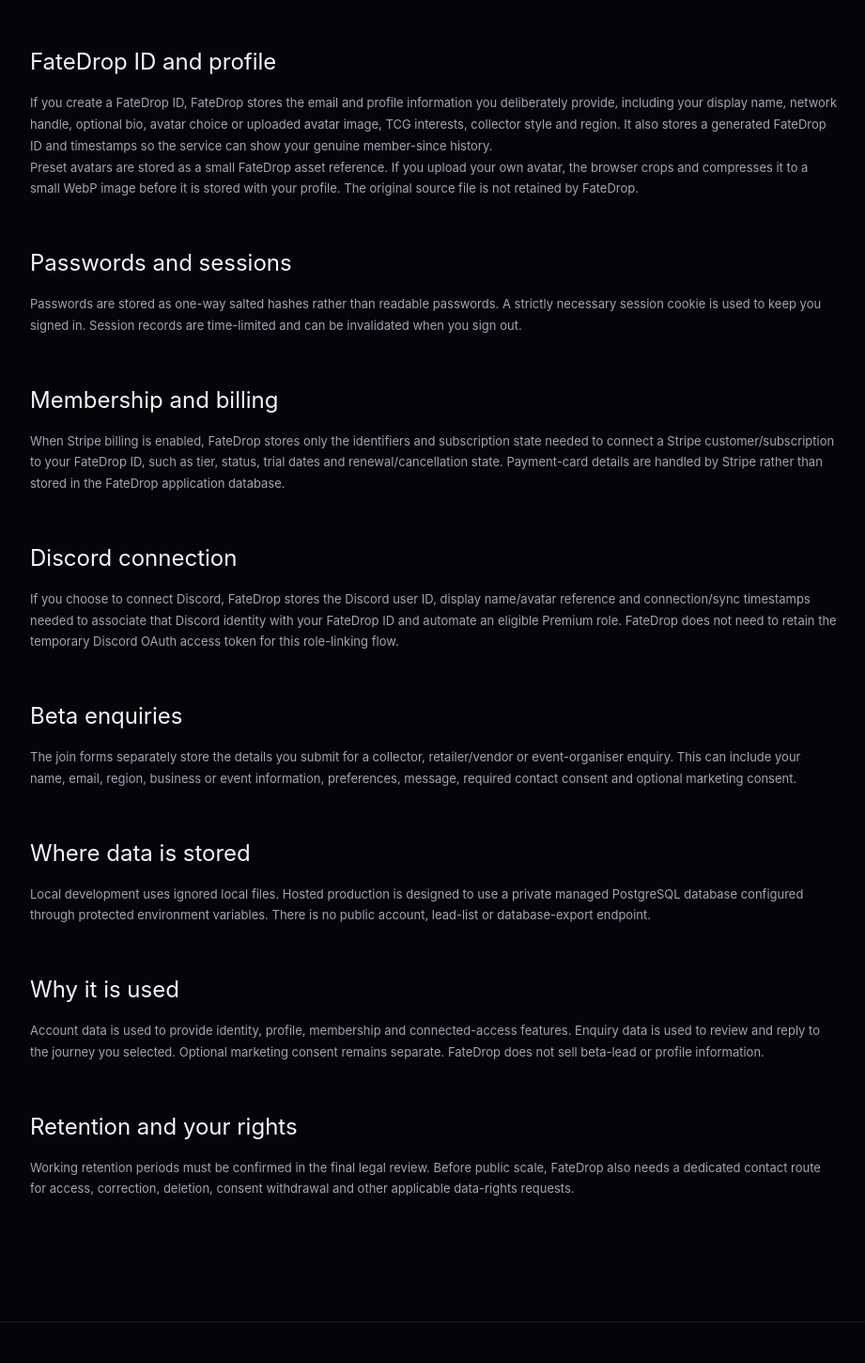
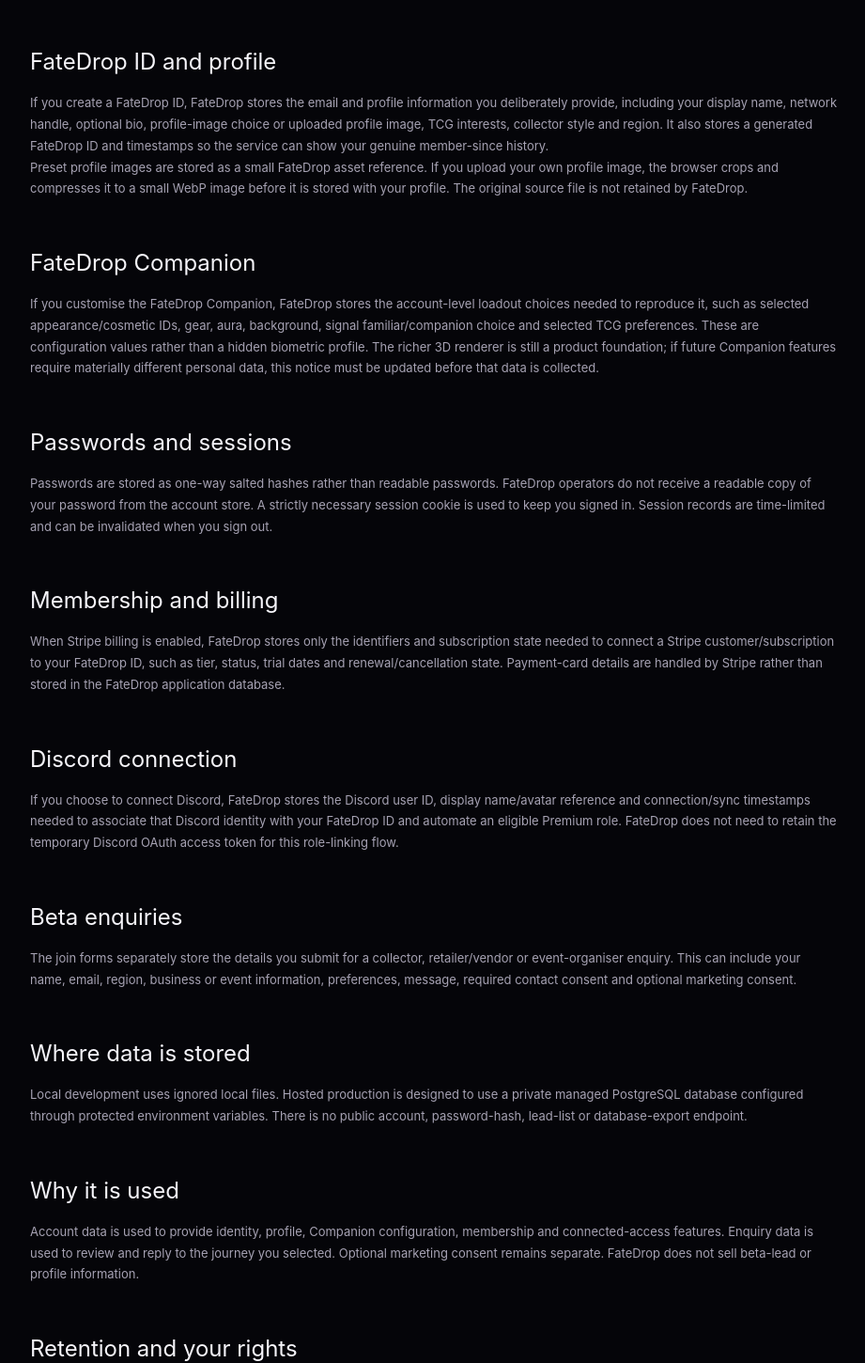
Before and after one commit to Fatez/fatedrop-web, a Next.js app: page /privacy in a window 1280 px wide. Shown: the part 510-1960 px from the top of the page at 94% size, without its empty margins (178-1099 px from the left). Built offline with nearby package versions, Linux system fonts and the light colour scheme; no server answers.

Commit message:
Document FateDrop Companion account data in privacy notice

```diff
--- a/app/privacy/page.tsx
+++ b/app/privacy/page.tsx
@@ -3,7 +3,7 @@
 
 export const metadata: Metadata = {
   title: "Founding Beta Privacy Notice | FateDrop",
-  description: "How FateDrop uses beta enquiries, FateDrop ID profiles, membership and connected Discord information.",
+  description: "How FateDrop uses beta enquiries, FateDrop ID profiles, Companion settings, membership and connected Discord information.",
 };
 
 export default function PrivacyPage() {
@@ -14,10 +14,12 @@
         <h1>Your FateDrop data.</h1>
         <div className="legal-placeholder"><strong>Operational beta notice.</strong><br />This page describes the current technical design, but a final UK legal review, formal data-controller details and a dedicated public privacy contact route are still required before scaled acquisition.</div>
         <h2>FateDrop ID and profile</h2>
-        <p>If you create a FateDrop ID, FateDrop stores the email and profile information you deliberately provide, including your display name, network handle, optional bio, avatar choice or uploaded avatar image, TCG interests, collector style and region. It also stores a generated FateDrop ID and timestamps so the service can show your genuine member-since history.</p>
-        <p>Preset avatars are stored as a small FateDrop asset reference. If you upload your own avatar, the browser crops and compresses it to a small WebP image before it is stored with your profile. The original source file is not retained by FateDrop.</p>
+        <p>If you create a FateDrop ID, FateDrop stores the email and profile information you deliberately provide, including your display name, network handle, optional bio, profile-image choice or uploaded profile image, TCG interests, collector style and region. It also stores a generated FateDrop ID and timestamps so the service can show your genuine member-since history.</p>
+        <p>Preset profile images are stored as a small FateDrop asset reference. If you upload your own profile image, the browser crops and compresses it to a small WebP image before it is stored with your profile. The original source file is not retained by FateDrop.</p>
+        <h2>FateDrop Companion</h2>
+        <p>If you customise the FateDrop Companion, FateDrop stores the account-level loadout choices needed to reproduce it, such as selected appearance/cosmetic IDs, gear, aura, background, signal familiar/companion choice and selected TCG preferences. These are configuration values rather than a hidden biometric profile. The richer 3D renderer is still a product foundation; if future Companion features require materially different personal data, this notice must be updated before that data is collected.</p>
         <h2>Passwords and sessions</h2>
-        <p>Passwords are stored as one-way salted hashes rather than readable passwords. A strictly necessary session cookie is used to keep you signed in. Session records are time-limited and can be invalidated when you sign out.</p>
+        <p>Passwords are stored as one-way salted hashes rather than readable passwords. FateDrop operators do not receive a readable copy of your password from the account store. A strictly necessary session cookie is used to keep you signed in. Session records are time-limited and can be invalidated when you sign out.</p>
         <h2>Membership and billing</h2>
         <p>When Stripe billing is enabled, FateDrop stores only the identifiers and subscription state needed to connect a Stripe customer/subscription to your FateDrop ID, such as tier, status, trial dates and renewal/cancellation state. Payment-card details are handled by Stripe rather than stored in the FateDrop application database.</p>
         <h2>Discord connection</h2>
@@ -25,9 +27,9 @@
         <h2>Beta enquiries</h2>
         <p>The join forms separately store the details you submit for a collector, retailer/vendor or event-organiser enquiry. This can include your name, email, region, business or event information, preferences, message, required contact consent and optional marketing consent.</p>
         <h2>Where data is stored</h2>
-        <p>Local development uses ignored local files. Hosted production is designed to use a private managed PostgreSQL database configured through protected environment variables. There is no public account, lead-list or database-export endpoint.</p>
+        <p>Local development uses ignored local files. Hosted production is designed to use a private managed PostgreSQL database configured through protected environment variables. There is no public account, password-hash, lead-list or database-export endpoint.</p>
         <h2>Why it is used</h2>
-        <p>Account data is used to provide identity, profile, membership and connected-access features. Enquiry data is used to review and reply to the journey you selected. Optional marketing consent remains separate. FateDrop does not sell beta-lead or profile information.</p>
+        <p>Account data is used to provide identity, profile, Companion configuration, membership and connected-access features. Enquiry data is used to review and reply to the journey you selected. Optional marketing consent remains separate. FateDrop does not sell beta-lead or profile information.</p>
         <h2>Retention and your rights</h2>
         <p>Working retention periods must be confirmed in the final legal review. Before public scale, FateDrop also needs a dedicated contact route for access, correction, deletion, consent withdrawal and other applicable data-rights requests.</p>
       </article>
```
